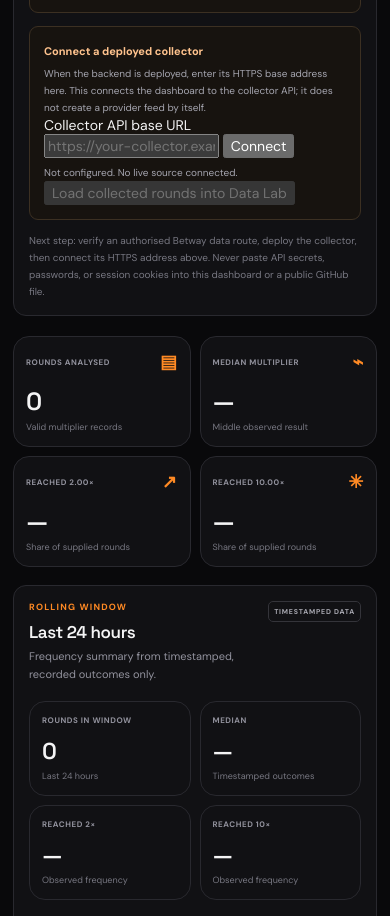
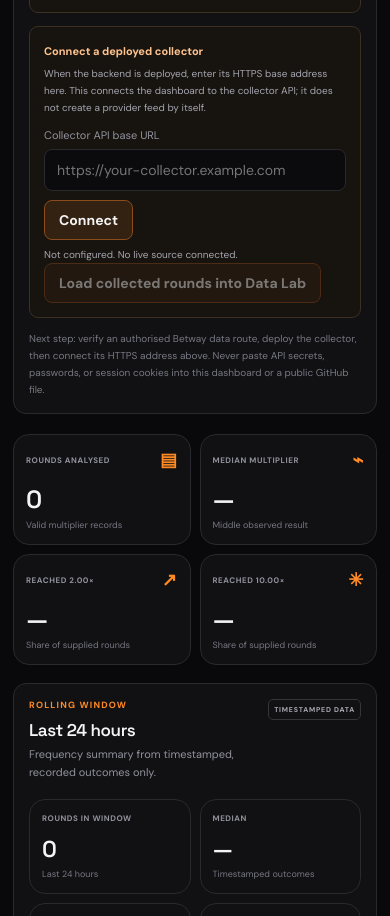
Before and after one commit to gomezdigital/Gomez-Aviator-Intelligence, a plain HTML site: page index.html in a window 390 px wide. Shown: the part 1267-2183 px from the top of the page. Drawn offline with Linux system fonts and the light colour scheme.

Commit message:
Style collector connection controls for mobile dashboard

```diff
--- a/style.css
+++ b/style.css
@@ -192,6 +192,15 @@ td:first-child { color: #777781; }
 .connector-indicator { width: 10px; height: 10px; flex: 0 0 auto; margin-top: 4px; border-radius: 50%; background: #f07868; box-shadow: 0 0 0 4px rgba(240,120,104,.12); }
 .connector-status-row strong, .connector-requirement strong { color: #f1f1f4; font-size: 12px; }
 .connector-status-row p, .connector-requirement p, .connector-callout p { margin: 6px 0 0; color: #a5a5af; font-size: 10px; line-height: 1.7; }
+.connector-connect-form { margin-top: 14px; }
+.connector-connect-form label { display: block; margin-top: 12px; color: var(--muted); font-size: 11px; }
+.connector-connect-controls { display: flex; flex-wrap: wrap; gap: 9px; margin-top: 7px; }
+.connector-connect-controls input { min-width: 0; flex: 1 1 260px; border: 1px solid var(--border); border-radius: 8px; background: #0b0b0e; color: var(--text); padding: 11px 12px; }
+.connector-connect-controls button, .connector-connect-form > button { border: 1px solid #8d4b1b; border-radius: 8px; background: var(--orange-soft); color: var(--text); padding: 10px 14px; font-weight: 700; }
+.connector-connect-controls button:hover, .connector-connect-form > button:hover { border-color: var(--orange); }
+.connector-connect-form > button:disabled { cursor: not-allowed; opacity: .45; }
+.connector-source-status { margin-top: 8px; color: var(--orange); font-size: 11px; line-height: 1.7; overflow-wrap: anywhere; }
+#collector-connection-status { overflow-wrap: anywhere; }
 .connector-grid { display: grid; grid-template-columns: repeat(2, minmax(0,1fr)); gap: 10px; margin-top: 13px; }
 .connector-requirement { display: flex; gap: 11px; padding: 13px; border: 1px solid var(--border); border-radius: 9px; background: #101014; }
 .connector-requirement > span { display: grid; place-items: center; width: 27px; height: 27px; flex: 0 0 auto; border-radius: 7px; background: var(--orange-soft); color: var(--orange); font-size: 10px; font-weight: 700; }
```
